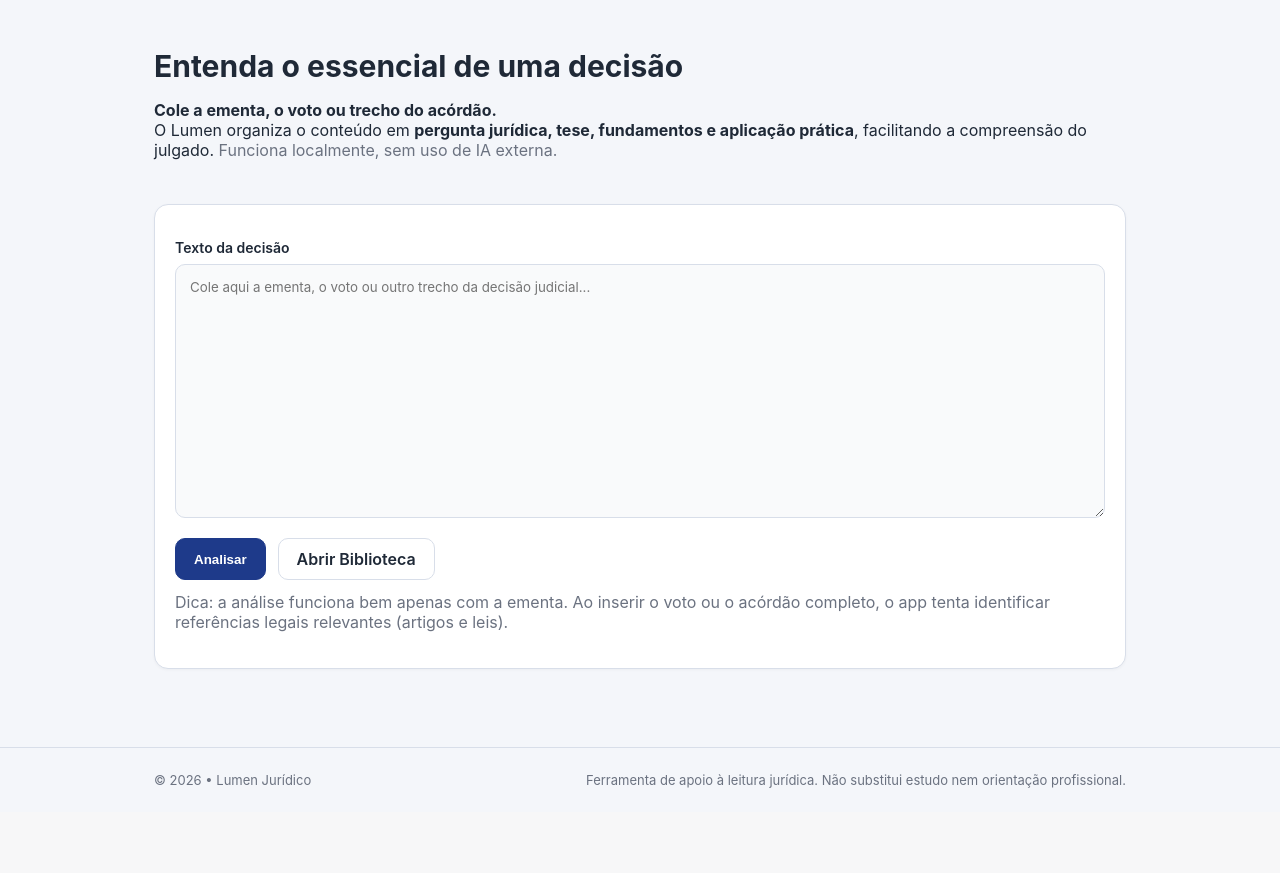
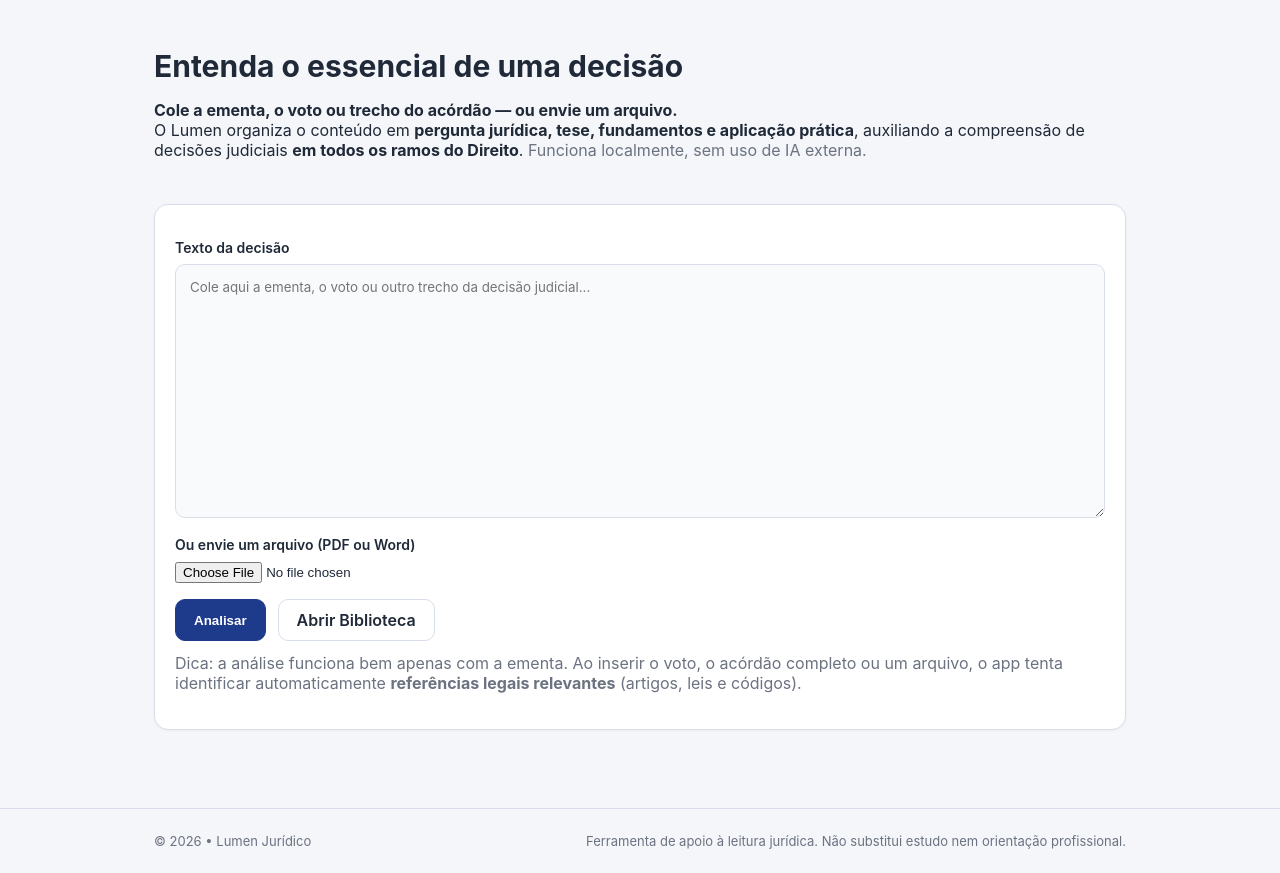
Before and after one commit to sabrinaandraderocha-cmyk/lumen-juridico, a Flask app: page / in a window 1280 px wide. Shown: the part 91-964 px from the top of the page. Before the commit the page ends 879 px from the top, so only its background shows below. Run offline with Flask 3, Linux system fonts and the light colour scheme.

Commit message:
Update index.html

```diff
--- a/templates/index.html
+++ b/templates/index.html
@@ -1,18 +1,25 @@
 {% extends "base.html" %}
-{% block title %}Analisar 🟦Lumen Jurídico{% endblock %}
+{% block title %}Analisar • Lumen Jurídico{% endblock %}
+
 {% block content %}
   <section class="hero">
     <h1>Entenda o essencial de uma decisão</h1>
     <p>
-      <strong>Cole a ementa, o voto ou trecho do acórdão.</strong><br>
-      O Lumen organiza o conteúdo em <strong>pergunta jurídica, tese, fundamentos e aplicação prática</strong>,
-      facilitando a compreensão do julgado.
+      <strong>Cole a ementa, o voto ou trecho do acórdão — ou envie um arquivo.</strong><br>
+      O Lumen organiza o conteúdo em
+      <strong>pergunta jurídica, tese, fundamentos e aplicação prática</strong>,
+      auxiliando a compreensão de decisões judiciais
+      <strong>em todos os ramos do Direito</strong>.
       <span class="muted">Funciona localmente, sem uso de IA externa.</span>
     </p>
   </section>
 
   <section class="card">
-    <form method="post" action="{{ url_for('analisar') }}">
+    <form
+      method="post"
+      action="{{ url_for('analisar') }}"
+      enctype="multipart/form-data"
+    >
       <label for="texto">Texto da decisão</label>
       <textarea
         id="texto"
@@ -21,14 +28,29 @@
         placeholder="Cole aqui a ementa, o voto ou outro trecho da decisão judicial..."
       ></textarea>
 
-      <div class="row">
+      <label for="arquivo" style="margin-top:14px;">
+        Ou envie um arquivo (PDF ou Word)
+      </label>
+      <input
+        id="arquivo"
+        name="arquivo"
+        type="file"
+        accept=".pdf,.docx"
+      >
+
+      <div class="row" style="margin-top:16px;">
         <button class="btn" type="submit">Analisar</button>
-        <a class="btn secondary" href="{{ url_for('biblioteca') }}">Abrir Biblioteca</a>
+        <a class="btn secondary" href="{{ url_for('biblioteca') }}">
+          Abrir Biblioteca
+        </a>
       </div>
 
       <p class="muted" style="margin-top:12px;">
-        Dica: a análise funciona bem apenas com a ementa. Ao inserir o voto ou o acórdão completo,
-        o app tenta identificar referências legais relevantes (artigos e leis).
+        Dica: a análise funciona bem apenas com a ementa.
+        Ao inserir o voto, o acórdão completo ou um arquivo,
+        o app tenta identificar automaticamente
+        <strong>referências legais relevantes</strong>
+        (artigos, leis e códigos).
       </p>
     </form>
   </section>
```
